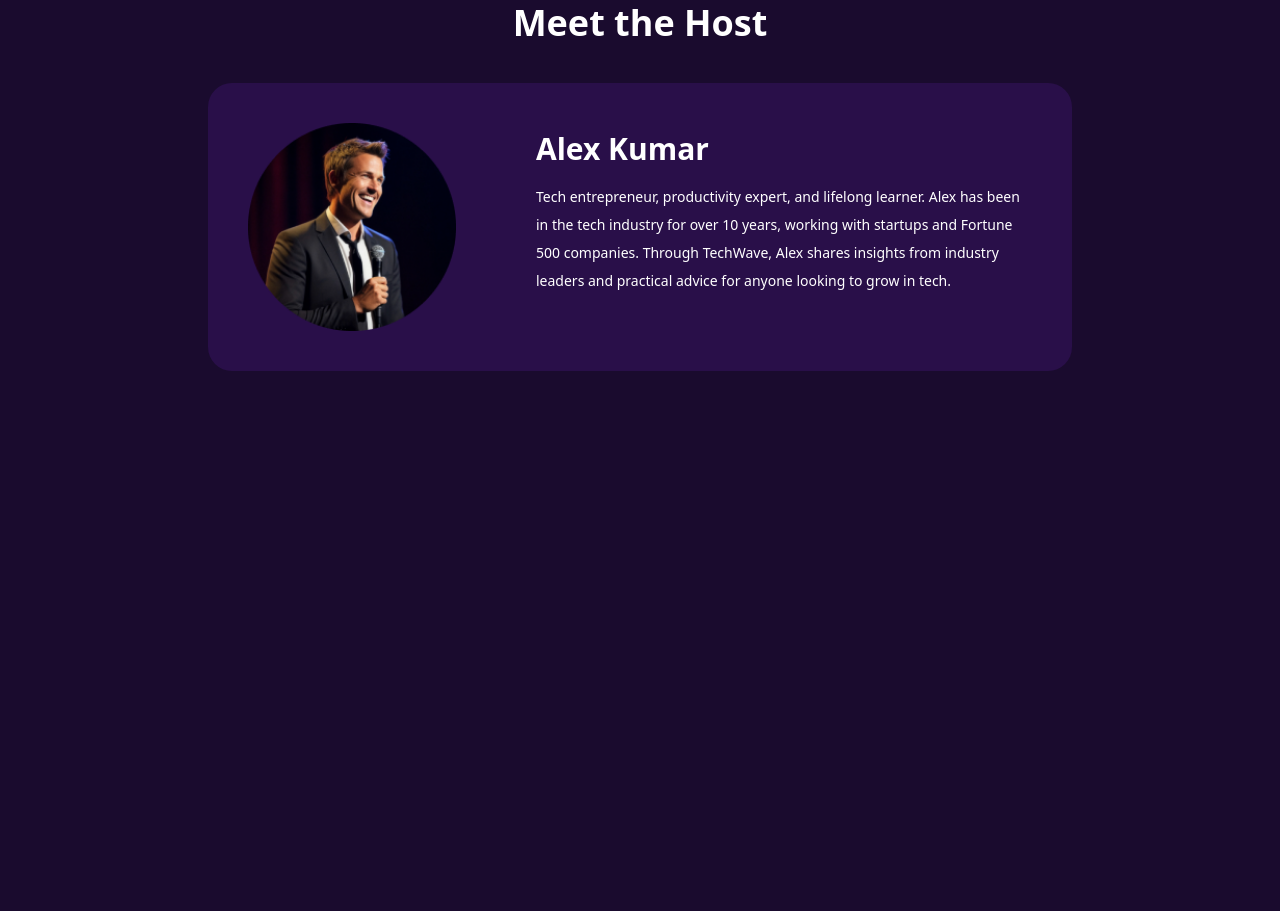
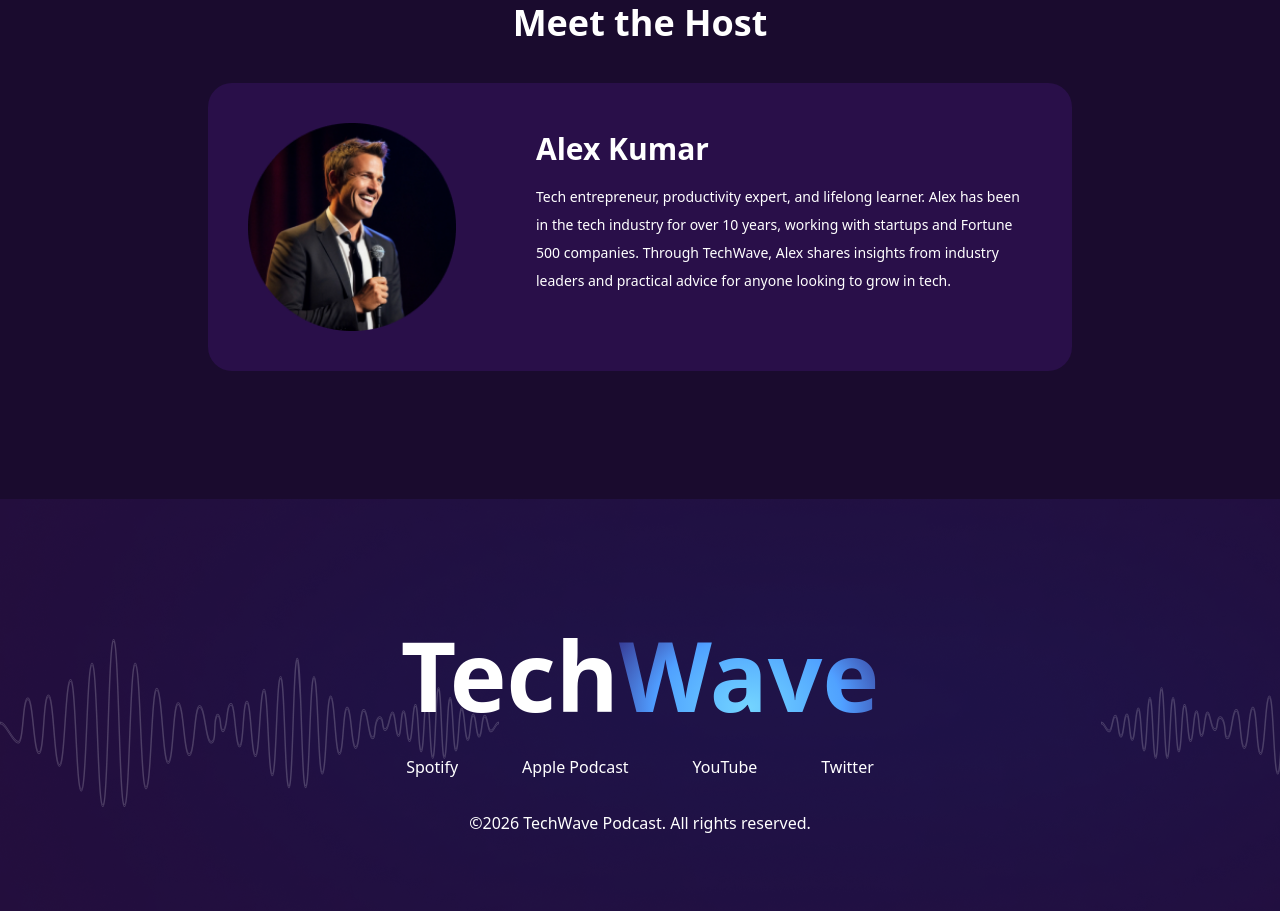
Before and after one commit to sa12ra-ph/A-02, a plain HTML site: page index.html in a window 1280 px wide. Shown: the part 3061-3972 px from the top of the page. Before the commit the page ends 3560 px from the top, so only its background shows below. Drawn offline with nearby package versions, Linux system fonts and the light colour scheme.

Commit message:
worked on the footer section

```diff
--- a/index.html
+++ b/index.html
@@ -11,7 +11,7 @@
   <header>
     <nav class="flex justify-between text-white my-8 items-center">
       <div>
-        <h2 class="text-3xl font-bold mx-48">Tech<span class=" bg-radial-[at_50%_75%] from-sky-300 via-blue-400 to-indigo-900 to-90% bg-clip-text text-transparent">Wave</span></h2>
+        <h2 class="text-3xl font-bold mx-48">Tech<span class="bg-radial-[at_50%_75%] from-sky-300 via-blue-400 to-indigo-900 to-90% bg-clip-text text-transparent">Wave</span></h2>
       </div>
       <ul class="flex gap-6 text-sm">
         <li><a href="">About</a></li>
@@ -132,5 +132,17 @@
       </div>
     </section>
   </main>
+  <footer class="bg-[url(assets/footer-bg.png)] h-[412px]">
+    <h2 class="pt-32 pb-8 font-bold text-8xl text-center">Tech<span class="bg-radial-[at_50%_75%] from-sky-300 via-blue-400 to-indigo-900 to-90% bg-clip-text text-transparent">Wave</span></h2>
+    <div>
+      <ul class="flex justify-center gap-16 mb-8">
+        <li><a href="">Spotify</a></li>
+        <li><a href="">Apple Podcast</a></li>
+        <li><a href="">YouTube</a></li>
+        <li><a href="">Twitter</a></li>
+      </ul>
+      <p class="text-center">&copy;2026 TechWave Podcast. All rights reserved.</p>
+    </div>
+  </footer>
 </body>
 </html>
```
